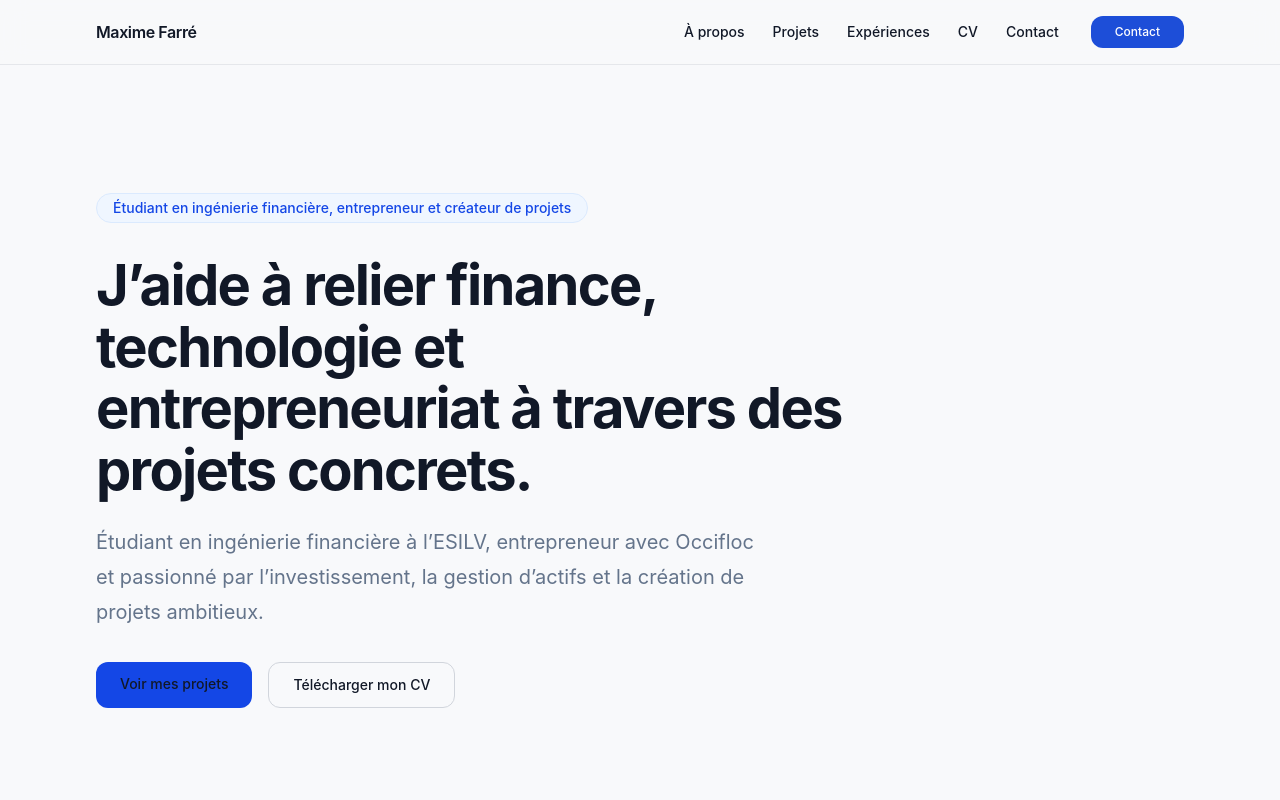
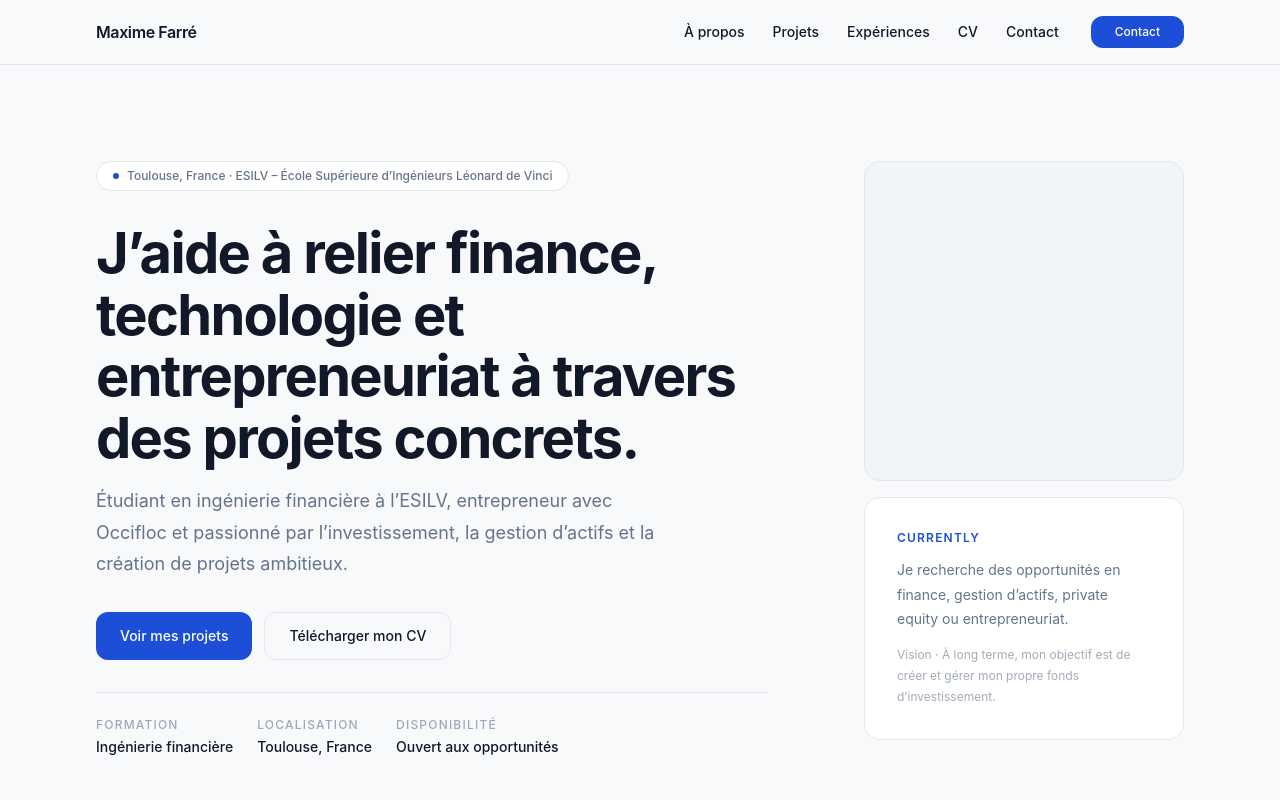
Before and after one commit to MaximeFARRE/Site_stage, a Next.js app: page / in a window 1280 px wide. Shown: the top 800 px of the page. Built offline with nearby package versions, Linux system fonts and the light colour scheme.

Commit message:
feat: redesign home hero

```diff
--- a/src/components/home/hero.tsx
+++ b/src/components/home/hero.tsx
@@ -1,41 +1,92 @@
+import Link from "next/link";
+
 import Container from "@/components/layout/container";
 import { personalInfo } from "@/data/personal-info";
 import { socialLinks } from "@/data/social-links";
 
 export default function Hero() {
   return (
-    <section className="py-24 sm:py-32">
-      <Container className="max-w-4xl">
-        <div className="space-y-8">
-          <div className="inline-flex rounded-full border border-blue-100 bg-blue-50 px-4 py-1 text-sm font-medium text-blue-700">
-            {personalInfo.title}
-          </div>
+    <section className="section">
+      <Container>
+        <div className="grid gap-16 lg:grid-cols-[1fr_320px] lg:gap-24">
+          {/* Left column */}
+          <div className="flex flex-col gap-8">
+            {/* Badge */}
+            <span className="inline-flex w-fit items-center gap-2 rounded-full border border-[var(--border)] bg-[var(--card)] px-4 py-1.5 text-xs font-medium text-[var(--muted)]">
+              <span className="h-1.5 w-1.5 rounded-full bg-[var(--primary)]" />
+              {personalInfo.location} · {personalInfo.school}
+            </span>
 
-          <div className="space-y-6">
-            <h1 className="max-w-3xl text-4xl font-bold tracking-tight text-gray-900 sm:text-6xl">
+            {/* Heading */}
+            <div className="flex flex-col gap-4">
+              <h1 className="max-w-2xl">
                 {personalInfo.headline}
               </h1>
-
-            <p className="max-w-2xl text-lg leading-8 text-gray-600 sm:text-xl">
+              <p className="max-w-xl text-lg leading-relaxed text-[var(--muted)]">
                 {personalInfo.shortBio}
               </p>
             </div>
 
-          <div className="flex flex-wrap gap-4">
-            <a
-              href="/projets"
-              className="rounded-xl bg-blue-700 px-6 py-3 text-sm font-medium text-white transition hover:bg-blue-800"
-            >
+            {/* CTAs */}
+            <div className="flex flex-wrap gap-3">
+              <Link href="/projets" className="button-primary">
                 Voir mes projets
-            </a>
-
-            <a
+              </Link>
+              <Link
                 href={socialLinks.cv}
                 target="_blank"
-              className="rounded-xl border border-gray-300 px-6 py-3 text-sm font-medium text-gray-700 transition hover:border-gray-400 hover:bg-white"
+                className="button-secondary"
               >
                 Télécharger mon CV
-            </a>
+              </Link>
+            </div>
+
+            {/* Meta */}
+            <div className="flex flex-wrap gap-6 border-t border-[var(--border)] pt-6 text-sm text-[var(--muted)]">
+              <div>
+                <span className="block text-xs font-medium uppercase tracking-widest text-[var(--muted)] opacity-60">
+                  Formation
+                </span>
+                <span className="mt-1 block font-medium text-[var(--foreground)]">
+                  {personalInfo.degree}
+                </span>
+              </div>
+              <div>
+                <span className="block text-xs font-medium uppercase tracking-widest text-[var(--muted)] opacity-60">
+                  Localisation
+                </span>
+                <span className="mt-1 block font-medium text-[var(--foreground)]">
+                  {personalInfo.location}
+                </span>
+              </div>
+              <div>
+                <span className="block text-xs font-medium uppercase tracking-widest text-[var(--muted)] opacity-60">
+                  Disponibilité
+                </span>
+                <span className="mt-1 block font-medium text-[var(--foreground)]">
+                  Ouvert aux opportunités
+                </span>
+              </div>
+            </div>
+          </div>
+
+          {/* Right column — currently block + placeholder photo */}
+          <div className="flex flex-col gap-4">
+            {/* Photo placeholder */}
+            <div className="aspect-square w-full rounded-2xl border border-[var(--border)] bg-[var(--secondary)]" />
+
+            {/* Currently */}
+            <div className="card flex flex-col gap-3">
+              <span className="text-xs font-semibold uppercase tracking-widest text-[var(--primary)]">
+                Currently
+              </span>
+              <p className="text-sm leading-relaxed text-[var(--muted)]">
+                {personalInfo.currentGoal}
+              </p>
+              <p className="text-xs text-[var(--muted)] opacity-60">
+                Vision · {personalInfo.longTermGoal}
+              </p>
+            </div>
           </div>
         </div>
       </Container>
```
Lines whose indentation alone changed are shown as unchanged.
